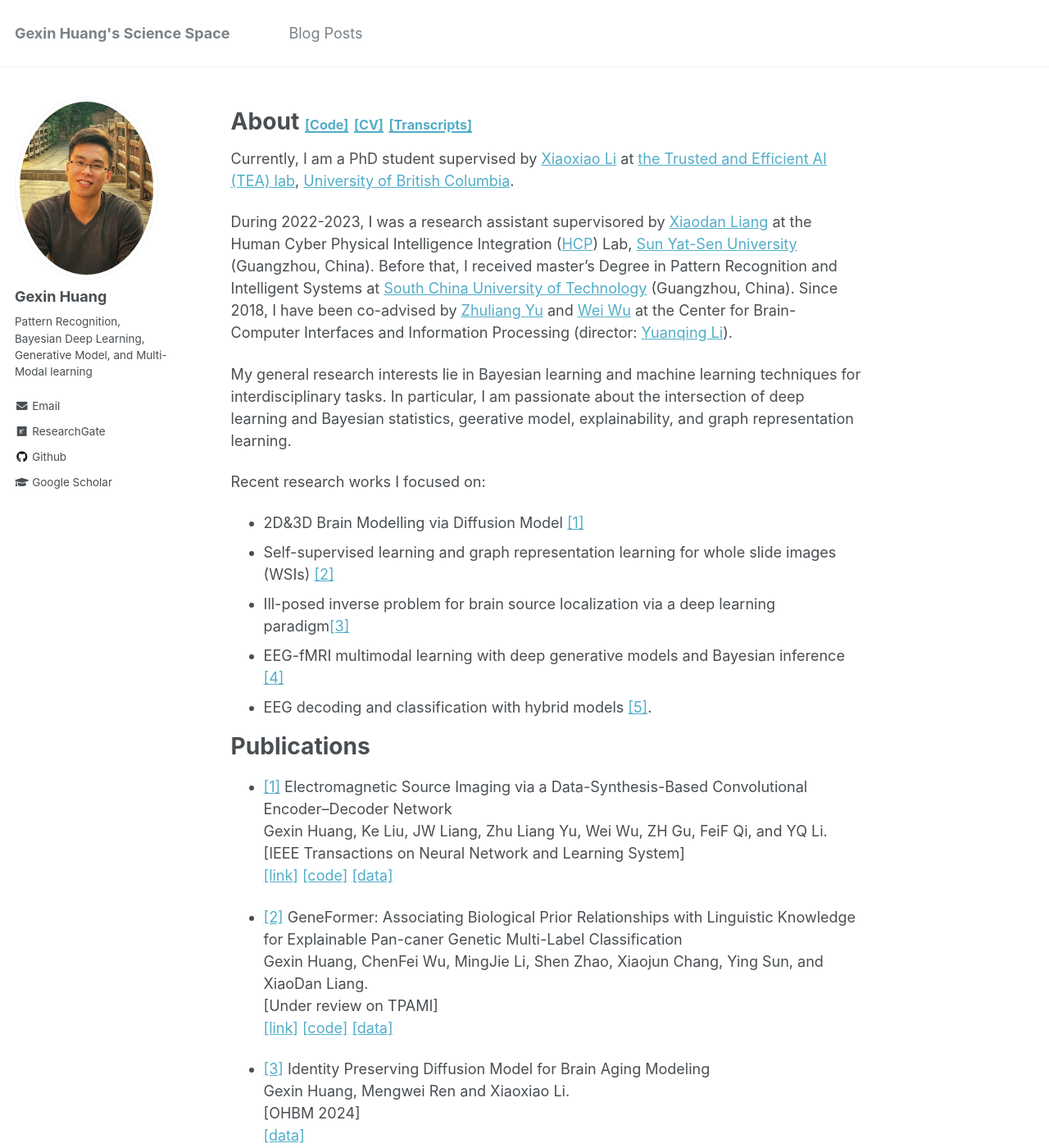
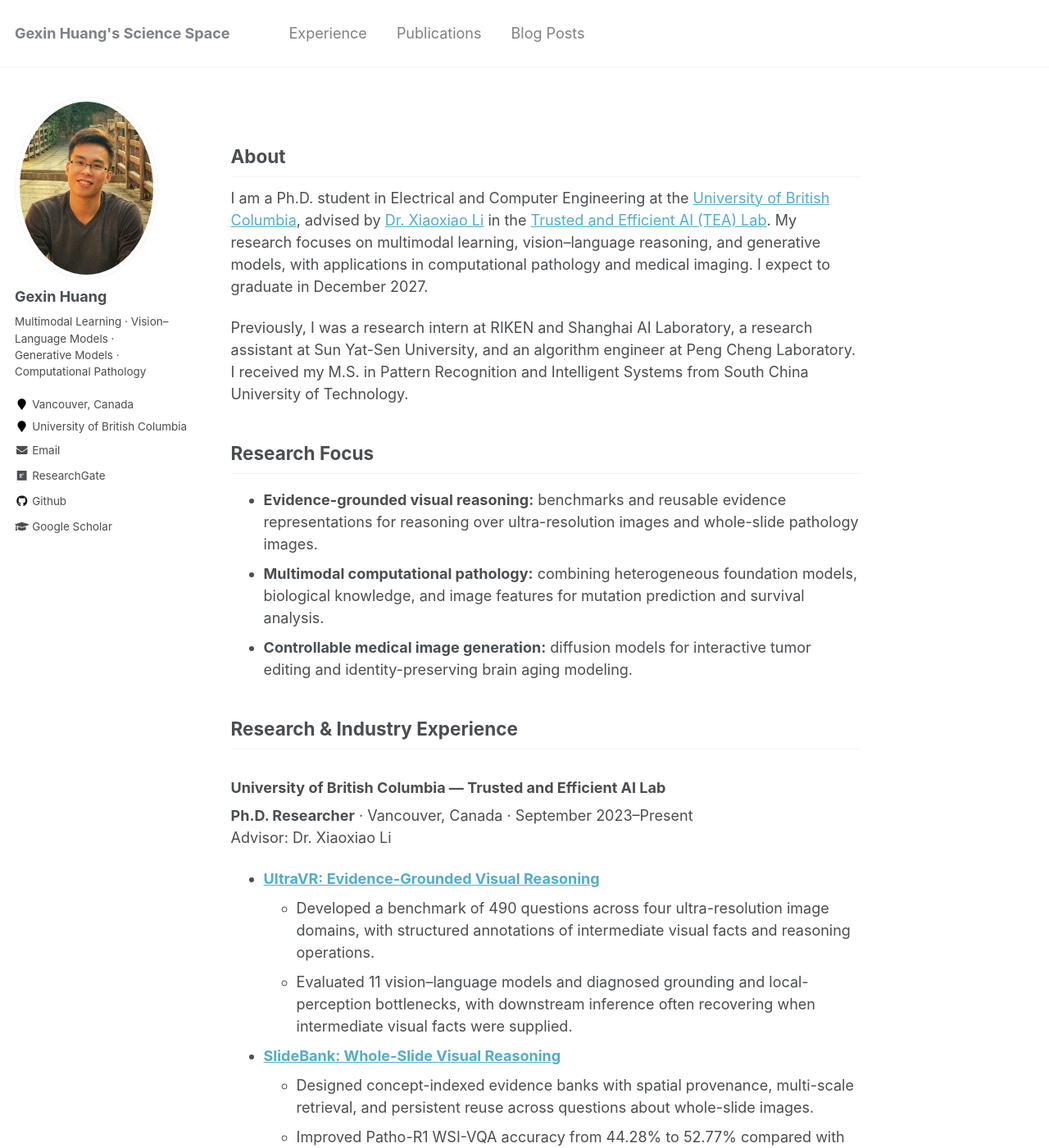
Before and after one commit to gexinh/gexinh.github.io, a Jekyll site: the page built from _pages/about.md, in a window 1280 px wide and 1400 px high. Shown: the whole window at 82% size. Built offline with Jekyll 4.4.1, drawn with Linux system fonts in a browser that asks for light colours; some of the changed text lies outside the part shown.

Commit message:
Update homepage experience and publications from latest CV

```diff
--- a/_config.yml
+++ b/_config.yml
@@ -6,11 +6,11 @@
 # `jekyll serve`. If you change this file, please restart the server process.
 
 # Site Settings
-locale                   : "China"
+locale                   : "en-CA"
 title                    : "Gexin Huang's Science Space"
 title_separator          : "-"
 name                     : &name "Gexin Huang"
-description              : &description "personal description"
+description              : &description "Gexin Huang is a Ph.D. researcher at UBC working on multimodal learning, vision-language models, generative models, and computational pathology."
 url                      : "https://gexinh.github.io" # the base hostname & protocol for your site e.g. "https://mmistakes.github.io"
 baseurl                  : "" # the subpath of your site, e.g. "/blog"
 repository               : "gexinh/gexinh.github.io"
@@ -82,11 +82,12 @@ analytics:
 author:
   name             : "Gexin Huang"
   avatar           : "profile2.jpg"
-  bio              : "Pattern Recognition, Bayesian Deep Learning, Generative Model, and Multi-Modal learning"
-  employer         :
+  bio              : "Multimodal Learning · Vision–Language Models · Generative Models · Computational Pathology"
+  employer         : "University of British Columbia"
+  location         : "Vancouver, Canada"
   pubmed           :
   googlescholar    : "https://scholar.google.com/citations?user=Uh9kwTIAAAAJ&hl=zh-TW"
-  email            :  "auhuanggexin@mail.scut.edu.cn"
+  email            :  "gexinh@student.ubc.ca"
   researchgate     : "https://www.researchgate.net/profile/Gexin_Huang"
   uri              :
   bitbucket        :
--- a/_pages/about.md
+++ b/_pages/about.md
@@ -1,126 +1,148 @@
 ---
 permalink: /
 title: ""
-excerpt: "About me"
+excerpt: "Gexin Huang — multimodal learning, visual reasoning, and generative models"
 author_profile: true
 redirect_from:
   - /about/
   - /about.html
 ---
-<!-- https://www.researchgate.net/profile/Wei_Wu54 -->
 
-About  [<font size=3>[Code]</font>](https://github.com/gexinh) [<font size=3>[CV]</font>](files/cv_gexin.pdf) [<font size=3>[Transcripts]</font>](files/transcripts.pdf)
-======
-Currently, I am a PhD student supervised by [Xiaoxiao Li](https://tea.ece.ubc.ca/) at [the Trusted and Efficient AI (TEA) lab](https://tea.ece.ubc.ca/), [University of British Columbia](https://www.ubc.ca/).
+## About
 
-During 2022-2023, I was a research assistant supervisored by [Xiaodan Liang](https://lemondan.github.io/) at the Human Cyber Physical Intelligence Integration ([HCP](https://www.sysu-hcp.net/)) Lab, [Sun Yat-Sen University](https://www.sysu.edu.cn/index.htm) (Guangzhou, China). Before that, I received master's Degree in Pattern Recognition and Intelligent Systems at [South China University of Technology](https://www.scut.edu.cn/en/main.htm) (Guangzhou, China). Since 2018, I have been co-advised by <a href="https://scholar.google.com/citations?user=oAUB9cQAAAAJ&hl=en">Zhuliang Yu</a> and [Wei Wu](https://scholar.google.com/citations?hl=zh-TW&user=HKmFkdwAAAAJ) at the Center for Brain-Computer Interfaces and Information Processing (director: [Yuanqing Li](https://scholar.google.com.sg/citations?user=wN3v1coAAAAJ&hl=en)).
+I am a Ph.D. student in Electrical and Computer Engineering at the [University of British Columbia](https://www.ubc.ca/), advised by [Dr. Xiaoxiao Li](https://tea.ece.ubc.ca/) in the [Trusted and Efficient AI (TEA) Lab](https://tea.ece.ubc.ca/). My research focuses on multimodal learning, vision–language reasoning, and generative models, with applications in computational pathology and medical imaging. I expect to graduate in December 2027.
 
-My general research interests lie in Bayesian learning and machine learning techniques for interdisciplinary tasks. In particular, I am passionate about the intersection of deep learning and Bayesian statistics, geerative model, explainability, and graph representation learning.
+Previously, I was a research intern at RIKEN and Shanghai AI Laboratory, a research assistant at Sun Yat-Sen University, and an algorithm engineer at Peng Cheng Laboratory. I received my M.S. in Pattern Recognition and Intelligent Systems from South China University of Technology.
 
-<!-- --- enriching one with each other: (1) Bayesian Deep Learning (BDL): Scalable Bayesian learning methods for the weight uncertainty of deep neural networks, e.g., Bayesian neural networks (BNNs). (2) Deep Bayesian Learning (DBL): Deep neural networks as flexible representation methods in Bayesian models, particularly the deep generative models (DGMs).  -->
+## Research Focus
 
-<!-- My general research interests lie in the use and development of Bayesian learning and machine learning techniques for effective and efficient methods on Brain-Computer Interface (BCI) tasks. In particular, I am passionate about the intersection of deep learning and Bayesian statistics --- enriching one with each other: (1) Bayesian Deep Learning (BDL): Scalable Bayesian learning methods for the weight uncertainty of deep neural networks, e.g., Bayesian neural networks (BNNs). (2) Deep Bayesian Learning (DBL): Deep neural networks as flexible representation methods in Bayesian models, particularly the deep generative models (DGMs).  -->
+- **Evidence-grounded visual reasoning:** benchmarks and reusable evidence representations for reasoning over ultra-resolution images and whole-slide pathology images.
+- **Multimodal computational pathology:** combining heterogeneous foundation models, biological knowledge, and image features for mutation prediction and survival analysis.
+- **Controllable medical image generation:** diffusion models for interactive tumor editing and identity-preserving brain aging modeling.
 
-<!-- I am broadly interested in developing new methods to incorporate prior knowledge into neural network with a probabilistic perspective. In particular, I am passionate about deep generative models (DGMs), Bayesian Deep learning, and their applications to brain signals.  -->
+<h2 id="research-industry-experience">Research &amp; Industry Experience</h2>
 
-<!--
-> A Brain-Computer Interface is a system that extracts and translates the brain activity patterns of a subject into messages or commands for an interactive application. Extracted brain signals are multichannel continuous-time signals with a low signal-to-noise ratio, including but not limited to Electro/Magnetoencephalography (E/MEG) and functional Magnetic Resonance Imaging (fMRI). They are widely utilized in various BCI applications such as task classification, the brain source localization (electromagnetic source imaging), and multimodal reconstruction. While deep learning has brought a revolution for BCI systems in recent years, the problems in the BCI area, such as limited and corrupted training sets, the high dimensionality of data structure, and significant divergences across trial subject’s signals, are still challenging the application of deep learning models. Thus, incorporating expert knowledge into neural networks (NNs), especially via the Bayesian paradigm, is becoming an attractive solution in BCI tasks. -->
+### University of British Columbia — Trusted and Efficient AI Lab
 
-Recent research works I focused on:
-* 2D&3D Brain Modelling via Diffusion Model [[1]]()
-* Self-supervised learning and graph representation learning for whole slide images (WSIs) [[2]]()
-* Ill-posed inverse problem for brain source localization via a deep learning paradigm[[3]]()
-* EEG-fMRI multimodal learning with deep generative models and Bayesian inference <a href="">[4]</a>
-* EEG decoding and classification with hybrid models [[5]]().
+**Ph.D. Researcher** · Vancouver, Canada · September 2023–Present<br>
+Advisor: Dr. Xiaoxiao Li
 
+- **[UltraVR: Evidence-Grounded Visual Reasoning](https://arxiv.org/abs/2606.05576)**
+  - Developed a benchmark of 490 questions across four ultra-resolution image domains, with structured annotations of intermediate visual facts and reasoning operations.
+  - Evaluated 11 vision–language models and diagnosed grounding and local-perception bottlenecks, with downstream inference often recovering when intermediate visual facts were supplied.
+- **[SlideBank: Whole-Slide Visual Reasoning](https://arxiv.org/abs/2609.00342)**
+  - Designed concept-indexed evidence banks with spatial provenance, multi-scale retrieval, and persistent reuse across questions about whole-slide images.
+  - Improved Patho-R1 WSI-VQA accuracy from 44.28% to 52.77% compared with thumbnail-only inference.
+- **[LogitProd: Pathology Foundation-Model Fusion](https://arxiv.org/abs/2604.07779)**
+  - Developed logit-level fusion for nine heterogeneous pathology foundation models without encoder retraining or feature alignment.
+  - Achieved the best performance on 20 of 22 tasks spanning classification, mutation prediction, and survival analysis.
+- **[Weakly Supervised HCC Survival Modeling](https://ssrn.com/abstract=5899092)**
+  - Built a whole-slide-image survival risk pipeline using 324 resected hepatocellular carcinoma cases and integrated morphologic and molecular profiling.
+  - Validated risk stratification in an independent cohort of 363 TCGA cases and characterized distinct prognostic signatures and a fibronodular subtype.
 
+### RIKEN Center for Advanced Intelligence Project
 
-Publications
-======
- * [[1]]() Electromagnetic Source Imaging via a Data-Synthesis-Based Convolutional Encoder–Decoder Network
-    <br>Gexin Huang, Ke Liu, JW Liang, Zhu Liang Yu, Wei Wu,  ZH Gu, FeiF Qi, and YQ Li.
-    <br>[IEEE Transactions on Neural Network and Learning System]<br>
-    <a href="https://ieeexplore.ieee.org/document/9913707">[link]</a>
-    <a href="https://github.com/gexinh/ESI-DAE">[code]</a>
-    <a href="https://https://neuroimage.usc.edu/brainstorm/DatasetMedianNerveNeuromag">[data]</a>
+**Research Intern** · Tokyo, Japan · May–November 2024<br>
+Supervisor: Prof. Tatsuya Harada
 
- * [[2]]() GeneFormer: Associating Biological Prior Relationships with Linguistic Knowledge for Explainable Pan-caner Genetic Multi-Label Classification
-    <br>Gexin Huang, ChenFei Wu, MingJie Li, Shen Zhao, Xiaojun Chang, Ying Sun, and XiaoDan Liang.
-    <br>[Under review on TPAMI]<br>
-    <a href="/">[link]</a>
-    <a href="https://github.com/gexinh/Omics">[code]</a>
-    <a href="https://www.cancer.gov/about-nci/organization/ccg/research/structural-genomics/tcga">[data]</a>
+- **[Interactive CT/MRI Tumor Editing](https://arxiv.org/abs/2503.06809)**
+  - Developed sketch-conditioned latent diffusion with reference-image conditioning for interactive tumor editing across four public CT/MRI datasets.
+  - Designed sketch refinement to repair imperfect user contours, combining structural guidance and reference-image features to control tumors while preserving surrounding anatomy.
 
- * [[3]]() Identity Preserving Diffusion Model for Brain Aging Modeling
-    <br>Gexin Huang, Mengwei Ren and Xiaoxiao Li.
-    <br>[OHBM 2024]<br>
-    <a href="https://www.oasis-brains.org/">[data]</a>
+### Shanghai AI Laboratory — Medical Image AI Group
 
-Research Experiences
-======
-* Winter 2023:
-  * Topics: Brain Aging Modelling
-  * Keywords: Diffusion model, Image-to-Image Generation, Video Generation and Interpolation.
-  * Supervisor: Prof. Xiaoxiao Li
+**Research Intern** · Shanghai, China · December 2023–April 2024<br>
+Supervisor: Prof. Shaoting Zhang
 
-* Winter 2022:
-  * Topics: Explainable AI-driven Genomics Analysis for Computational Pathology
-  * Keywords: graph representation learning, weakly and self-supervised learning, multi-label classification, explainability.
-  * Supervisor: Prof. Xiaodan Liang
+- **[Identity-Preserving Brain MRI Editing](https://arxiv.org/abs/2503.09634)**
+  - Developed age- and identity-conditioned latent diffusion with longitudinal triplet supervision using cohorts of 1,639 adult and 1,272 infant MRI scans.
+  - Combined source-image context, continuous age conditioning, and learned identity control to preserve individual anatomy during age transformations from a single scan.
 
-* Fall 2021:
-  * Topics: E/MEG Source Imaging via Multi-task Learning
-  * Keywords: extreme multi-label learning, gated control network, graph embedding.
-  * Supervisor: Prof. Wei Wu and Prof. Zhuliang Yu
+### Sun Yat-Sen University — HCP Lab
 
-* Fall 2019:
-  * Topic: Solving EEG Inverse Problem with Deep Learning Framework
-  * Keywords: ill-posed, denoising autoencoder, data synthesis, knowledge-driven, spatio-temporal decomposition, Bayesian facoter model.
-  * Supervisor: Prof. Wei Wu and Prof. Zhuliang Yu
+**Research Assistant** · Guangzhou, China · June 2022–November 2023<br>
+Advisor: Prof. Xiaodan Liang
 
-* Fall 2018:
-  * Topic: Multi-modal Brain Signals Learning with Bayesian Deep Learning
-  * Keywords: multi-view probabilistic model, deep generative model, variational inference, posterior regularization, nonparameteric eastimation.
-  * Supervisor: Prof. Zhuliang Yu
-  *
-* Fall 2013: National College Students' Innovation Program
-  * Topic: Detection and Recognition of Ground Targets for Quadrotor UAV
-  * Keywords: unmanned aerial vehicle, support vector machine, histogram of oriented gradients, data augmentation, objective detection and tracking.
+- **[Multimodal Genetic Mutation Prediction](https://doi.org/10.1016/j.patcog.2026.113047)**
+  - Designed knowledge graphs and graph-transformer label embeddings that integrate biological and linguistic gene priors.
+  - Evaluated the method across nine TCGA and two CPTAC cancer types; published in *Pattern Recognition* (2026).
 
-Projects
-======
-* [[1]]() 2D&3D Brain Generation : Conditional Diffusion Model for Latent Space Manipulation [[code]](https://github.com/gexinh/brain-diff)
+### Peng Cheng Laboratory — Institute of Visual Intelligence
 
-* [[2]]() GeneFormer: Explainable Graph Representation Learning for Genomics Analysis of Biomedical Images [[code]](https://github.com/gexinh/Omics)
+**Algorithm Engineer** · Shenzhen, China · July 2021–May 2022
 
-* [[3]]() Data-synthesized Spatio-Temporal Convolutional Encoder–Decoder Network (DST-CedNet) [[code]](https://github.com/gexinh/ESI-DAE)
+- Developed and trained a multimodal Transformer for histopathology image analysis on large-scale datasets.
 
-* [[4]]() EEG-fMRI Multi-modal Learning [[code]](https://github.com/gexinh/ML-VAE)
+### South China University of Technology — Brain–Computer Interface Center
 
-* [[5]]() EEG Decodeing with Filter Bank Common Spatial Pattern Features [[code]](https://github.com/gexinh/EEG_decoding)
+**Graduate Researcher** · Guangzhou, China · January 2018–June 2021<br>
+Advisors: Profs. Zhuliang Yu and Wei Wu
 
-* [[6]]() EEG Source Imaging with fMRI Priors [[code]](https://github.com/gexinh/ESIBFP)
+- **[EEG/MEG Source Imaging](https://pubmed.ncbi.nlm.nih.gov/36215381/):** Developed a data-synthesis-based spatiotemporal encoder–decoder and evaluated it on simulated and real EEG/MEG signals, resulting in a first-author *IEEE Transactions on Neural Networks and Learning Systems* publication.
+- **Multimodal Brain Signals:** Built a Bayesian generative model for EEG–fMRI learning by combining neural networks and probabilistic graphical models.
 
+### Xiamen Airlines
 
- <!-- <img src="../images/profile2.jpg" width=20% alt="test" align=right />  -->
+**Aircraft Electronic and Software Systems Engineer** · August 2016–November 2017
 
-<!-- ![alt ](/images/profile2.jpg) -->
+<h2 id="publications">Publications</h2>
 
-<!-- <img src= https://img-blog.csdnimg.cn/20200822014538211.png  width=50% /> -->
+1. **[Knowledge-Guided Multi-Modality Transformer for Multi-Label Genetic Mutation Prediction](https://doi.org/10.1016/j.patcog.2026.113047)**<br>
+   **Gexin Huang**, Chenfei Wu, Mingjie Li, Xiaojun Chang, Ying Sun, Lei Xing, Xiaodan Liang, Liang Lin, Guang Yang, and Shen Zhao.<br>
+   *Pattern Recognition*, 2026.
 
-Teaching and Academic Activities
-======
-* Reviewer: TNNLS, CVPR 2022, CVPR 2023
-* Teaching assistant: Adavanced Techniques in Machine Learning, 2019 Fall
-* Teaching assistant: Digital Signal Processing, 2019 Winter
+2. **[Electromagnetic Source Imaging via a Data-Synthesis-Based Convolutional Encoder–Decoder Network](https://pubmed.ncbi.nlm.nih.gov/36215381/)**<br>
+   **Gexin Huang**, Ke Liu, Jiawen Liang, Chang Cai, Zheng Hui Gu, Feifei Qi, Yuanqing Li, Zhu Liang Yu, and Wei Wu.<br>
+   *IEEE Transactions on Neural Networks and Learning Systems*, 2024.
 
+## Preprints & Manuscripts
 
-Skills
-======
-* Matlab, C/C++, Java
-* Python
-  * Numpy, Scipy, Pandas, HuggingFace
-  * Keras, Tensorflow
-  * Pytorch
-* Latex, Markdown, HTML, Ruby
-* Brainstorm, EEGLAB, SPM, OpenCV, OpenSlide
+1. **[UltraVR: A Diagnostic Ultra-Resolution Image-VQA Benchmark for Evidence-Grounded Reasoning](https://arxiv.org/abs/2606.05576)**<br>
+   **Gexin Huang**, Yanting Yang, Myeongkyun Kang, Beidi Zhao, Jun Zhou, Chen Zhou, Gang Wang, Zu-hua Gao, and Xiaoxiao Li.<br>
+   2026 · Submitted to ICLR.
+
+2. **[SlideBank: A Persistent Hierarchical Evidence Bank for Consistent Whole-Slide Reasoning](https://arxiv.org/abs/2609.00342)**<br>
+   Beidi Zhao<sup>*</sup>, **Gexin Huang**<sup>*</sup>, Ciro Zhang<sup>*</sup>, Anqi Li, Yusheng Tan, Chen Zhou, Gang Wang, Zu-hua Gao, and Xiaoxiao Li.<br>
+   2026 · Submitted to WACV. <sup>*</sup>Equal contribution.
+
+3. **[Plug-and-Play Logit Fusion for Heterogeneous Pathology Foundation Models](https://arxiv.org/abs/2604.07779)**<br>
+   **Gexin Huang**, Anqi Li, Yusheng Tan, Beidi Zhao, Gang Wang, Zu-hua Gao, and Xiaoxiao Li.<br>
+   2026 · Submitted to WACV.
+
+4. **[Artificial Intelligence-Driven Risk Stratification Reveals Distinct Prognostic Signatures and a Fibronodular Subtype of Hepatocellular Carcinoma](https://ssrn.com/abstract=5899092)**<br>
+   **Gexin Huang**, Ali Bashashati, Katherine Rich, Xiaoxiao Li, and Zu-hua Gao.<br>
+   2025 · Submitted to European Journal of Cancer.
+
+5. **[Interactive Tumor Progression Modeling via Sketch-Based Image Editing](https://arxiv.org/abs/2503.06809)**<br>
+   **Gexin Huang**, Ruinan Jin, Yucheng Tang, Can Zhao, Tatsuya Harada, Xiaoxiao Li, and Gu Lin.<br>
+   2025 · Preprint.
+
+6. **[See-in-Pairs: Reference Image-Guided Comparative Vision-Language Models for Medical Diagnosis](https://arxiv.org/abs/2506.18140)**<br>
+   Ruinan Jin, **Gexin Huang**, Xinwei Shen, Qiong Zhang, Yan Shuo Tan, and Xiaoxiao Li.<br>
+   2025 · Submitted to Medical Image Analysis.
+
+7. **[Identity Preserving Latent Diffusion for Brain Aging Modeling](https://arxiv.org/abs/2503.09634)**<br>
+   **Gexin Huang**, Zhangsihao Yang, Yalin Wang, Guido Gerig, Mengwei Ren, and Xiaoxiao Li.<br>
+   2025 · Submitted to Medical Image Analysis.
+
+## Education
+
+- **University of British Columbia**, Vancouver, Canada<br>
+  Ph.D. in Electrical and Computer Engineering · September 2023–December 2027 (expected).
+- **South China University of Technology**, Guangzhou, China<br>
+  M.S. in Pattern Recognition and Intelligent Systems · January 2018–June 2021.
+- **Civil Aviation University of China**, Tianjin, China<br>
+  B.S. in Automation · September 2012–June 2016.
+
+## Honors & Awards
+
+- President's Academic Excellence PhD Initial Award (2023).
+- Excellence Prize of National Intelligent Car Race (2015).
+- National College Students' Innovation Program — Excellence Project Completion (2014).
+- Excellent Undergraduate Student (2015).
+- First Prize Scholarships (2012–2013, 2020); Second Prize Scholarships (2014–2015, 2019).
+
+## Academic Service
+
+- **Reviewer:** Pattern Recognition, Medical Image Analysis, IEEE Transactions on Medical Imaging, and MICCAI (2025); CVPR (2023–2025); IEEE Transactions on Neural Networks and Learning Systems (2022–2023).
+- **Teaching Assistant:** Advanced Techniques in Machine Learning; Digital Signal Processing (2019).
```
Also changed, not shown: _data/navigation.yml (+4 -8 lines), _pages/cv.md (+1 -0 lines).
